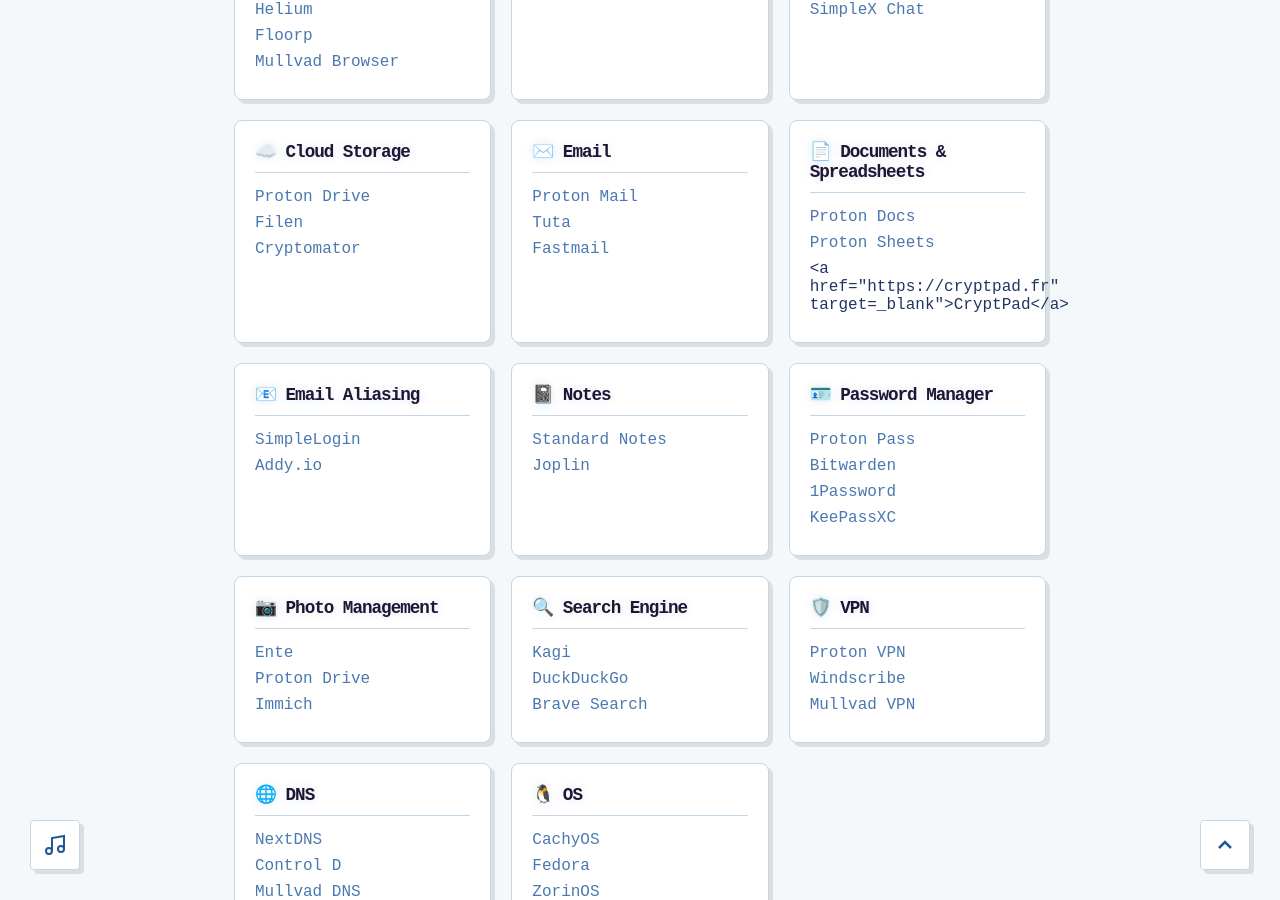
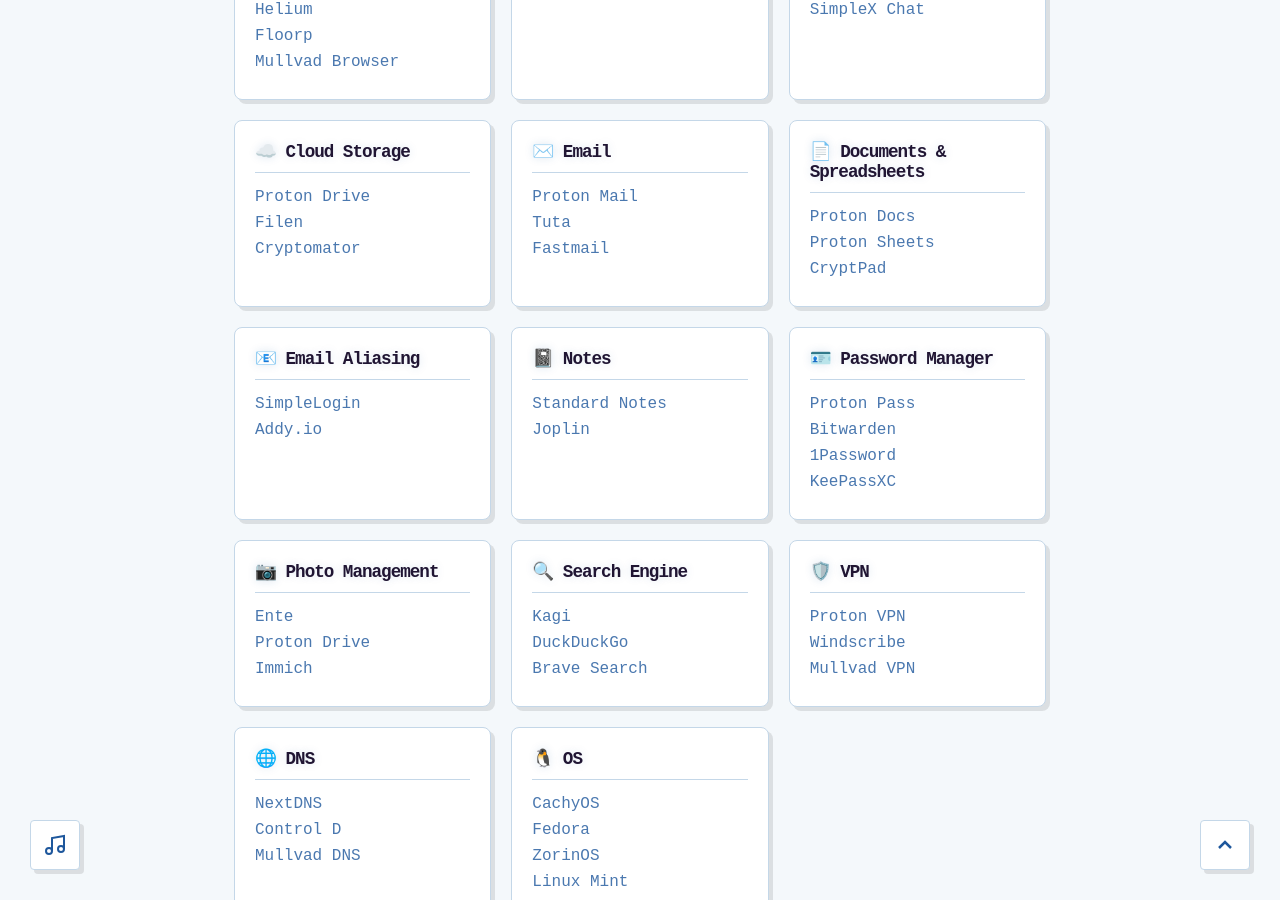
Before and after one commit to PASSK3YS/PASSK3YS.github.io, a Jekyll site: the page built from tools/myrecommendations.md, in a window 1280 px wide and 900 px high, scrolled down 428 px. Built offline with Jekyll 4.4.1, drawn with Linux system fonts in a browser that asks for light colours.

Commit message:
chore: fix error

```diff
--- a/tools/myrecommendations.md
+++ b/tools/myrecommendations.md
@@ -62,7 +62,7 @@
           <ul>
               <li><a href="https://proton.me/docs" target="_blank">Proton Docs</a></li>
               <li><a href="https://proton.me/sheets" target="_blank">Proton Sheets</a></li>
-              <li><a href="https://cryptpad.fr" target=_blank">CryptPad</a></li>
+              <li><a href="https://cryptpad.fr" target="_blank">CryptPad</a></li>
           </ul>
       </div>
 
```
